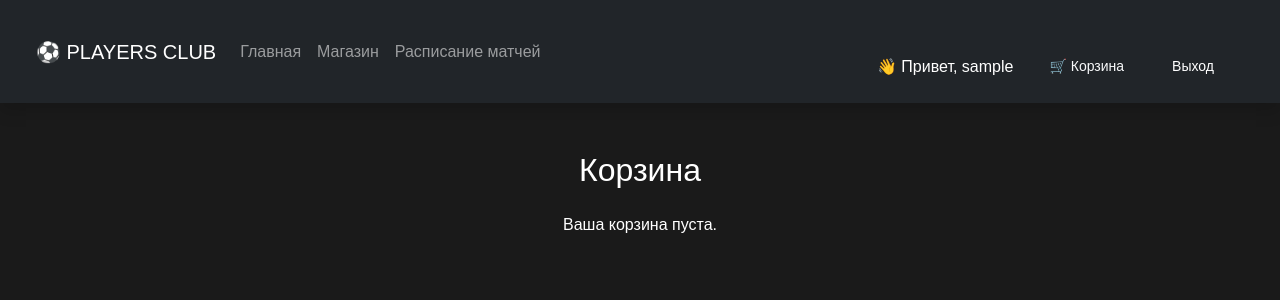
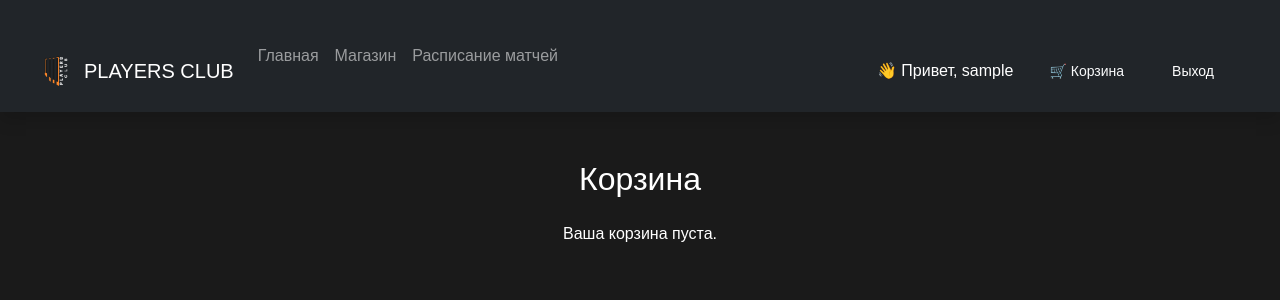
Before and after one commit to skies21/players-club, a Django app: page /cart/ in a window 1280 px wide. Shown: the top 300 px of the page. Run offline with Django 5.2, Linux system fonts and the light colour scheme; the visitor is signed in with stand-in values (Sample User, id 1); data that the repository does not hold is empty; some libraries are stand-ins or nearby versions.

Commit message:
style: logo

```diff
--- a/users/templates/users/base.html
+++ b/users/templates/users/base.html
@@ -35,7 +35,10 @@
 
     <nav class="navbar navbar-expand-lg navbar-dark bg-dark px-4 py-3 shadow">
         <div class="container-fluid">
-            <a class="navbar-brand" href="{% url 'home' %}">⚽ PLAYERS CLUB</a>
+            <a class="navbar-brand d-flex align-items-center" href="{% url 'home' %}">
+                <img src="{% static 'vendor/img/logo.png' %}" alt="Logo" width="40" height="40" class="me-2">
+                PLAYERS CLUB
+            </a>
             <button class="navbar-toggler" type="button" data-bs-toggle="collapse" data-bs-target="#navbarContent">
                 <span class="navbar-toggler-icon"></span>
             </button>
```
Also changed, not shown: users/static/vendor/img/logo.png (added).
